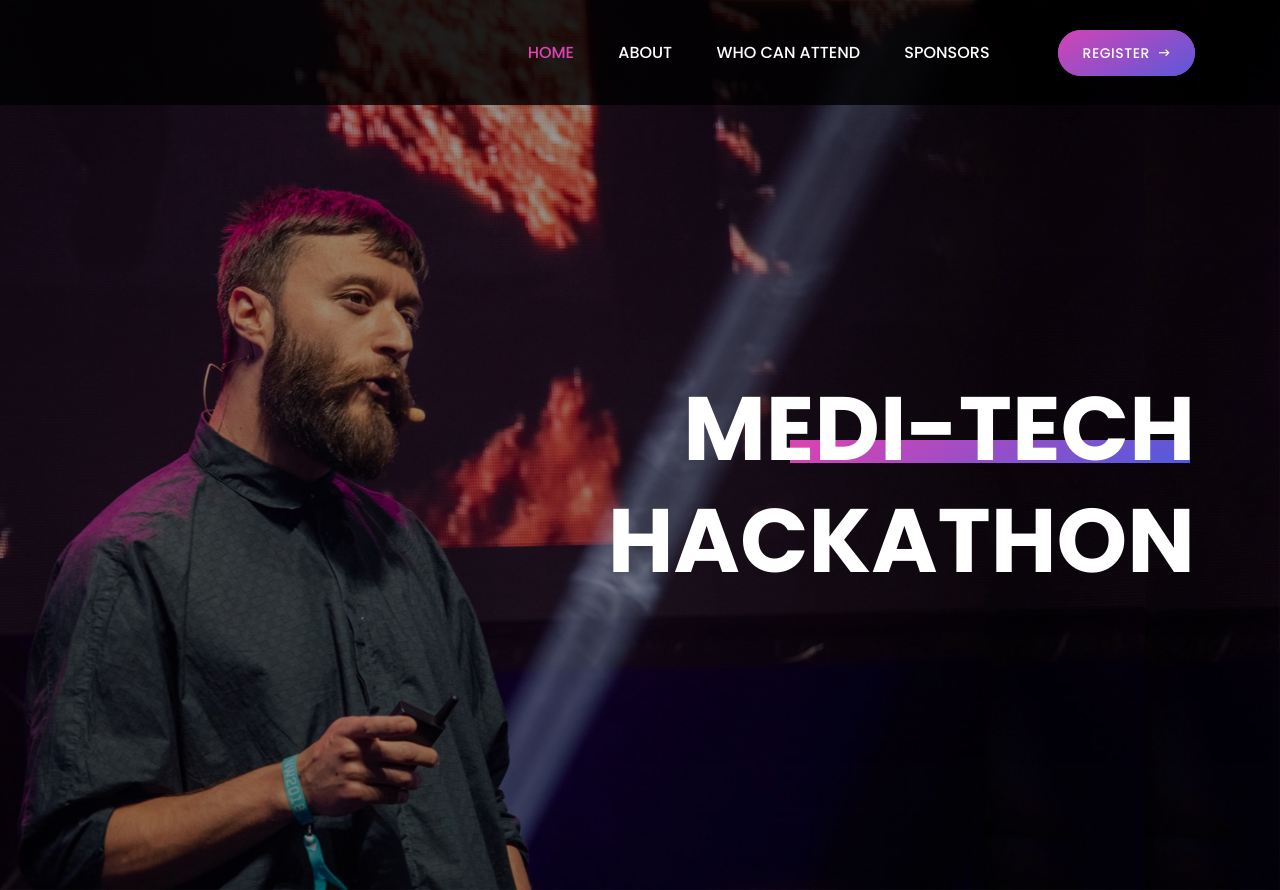
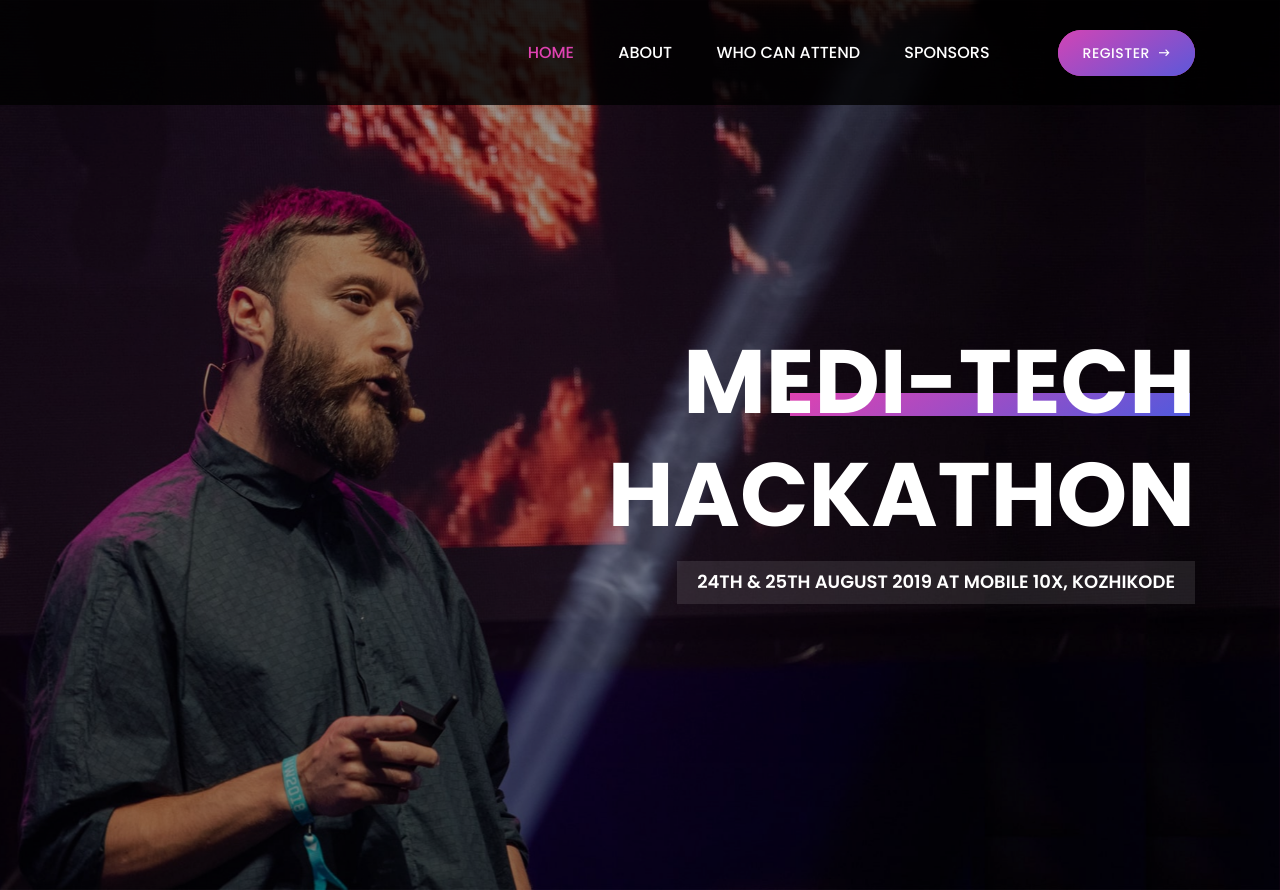
Before and after one commit to sonugopal/Medi-Tech-Hachathon, a website: page index.html in a window 1280 px wide. Shown: the top 890 px of the page. Drawn offline with Linux system fonts and the light colour scheme.

Commit message:
date and location added

```diff
--- a/index.html
+++ b/index.html
@@ -97,7 +97,7 @@
                         <div class="col-12">
                             <div class="welcome-text text-right">
                                 <h2 data-animation="fadeInUp" data-delay="300ms">Medi-Tech<br>Hackathon</h2>
-                                <!--<h6 data-animation="fadeInUp" data-delay="500ms">Shangri-La Hotel, Bangkok, Bangkok, Thailand</h6>-->
+                                <h6 data-animation="fadeInUp" data-delay="500ms">24th & 25th August 2019 at Mobile 10X, Kozhikode</h6>
                                <!-- <div class="hero-btn-group" data-animation="fadeInUp" data-delay="700ms">
                                     <a href="#" class="btn confer-btn">More Information <i class="zmdi zmdi-long-arrow-right"></i></a>
                                 </div>-->
```
